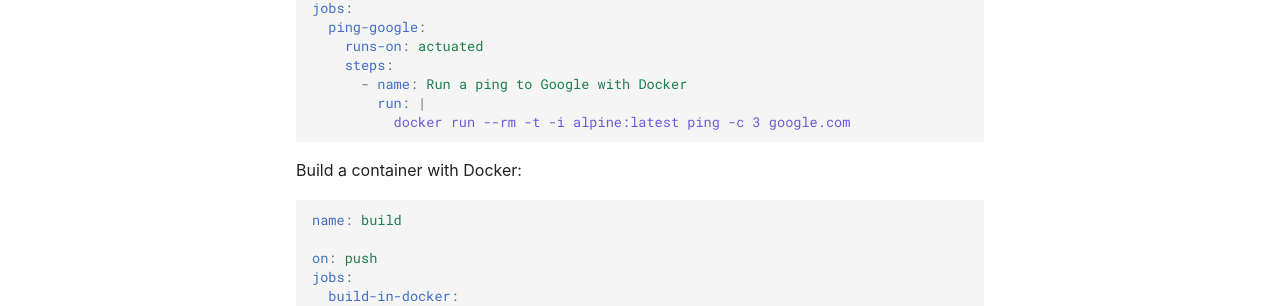
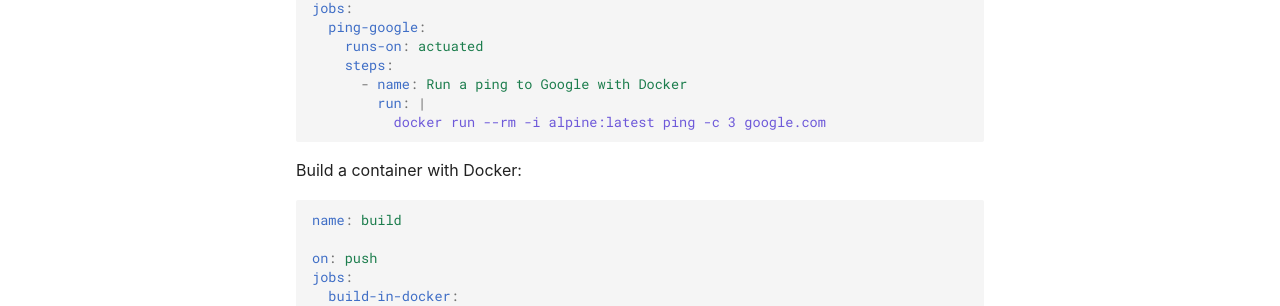
Before and after one commit to welteki/docs.actuated.dev, an MkDocs documentation site: the page built from docs/examples/docker.md, in a window 1280 px wide and 1164 px high. Shown: the part 565-871 px from the top of the window. Built offline with MkDocs 1.6.1 and Material for MkDocs 9.7.7, drawn with Linux system fonts in a browser that asks for light colours; some web fonts are replaced.

````diff
--- a/docs/examples/docker.md
+++ b/docs/examples/docker.md
@@ -23,7 +23,7 @@ jobs:
     steps:
       - name: Run a ping to Google with Docker
         run: |
-          docker run --rm -t -i alpine:latest ping -c 3 google.com
+          docker run --rm -i alpine:latest ping -c 3 google.com
 ```
 
 Build a container with Docker:
````
